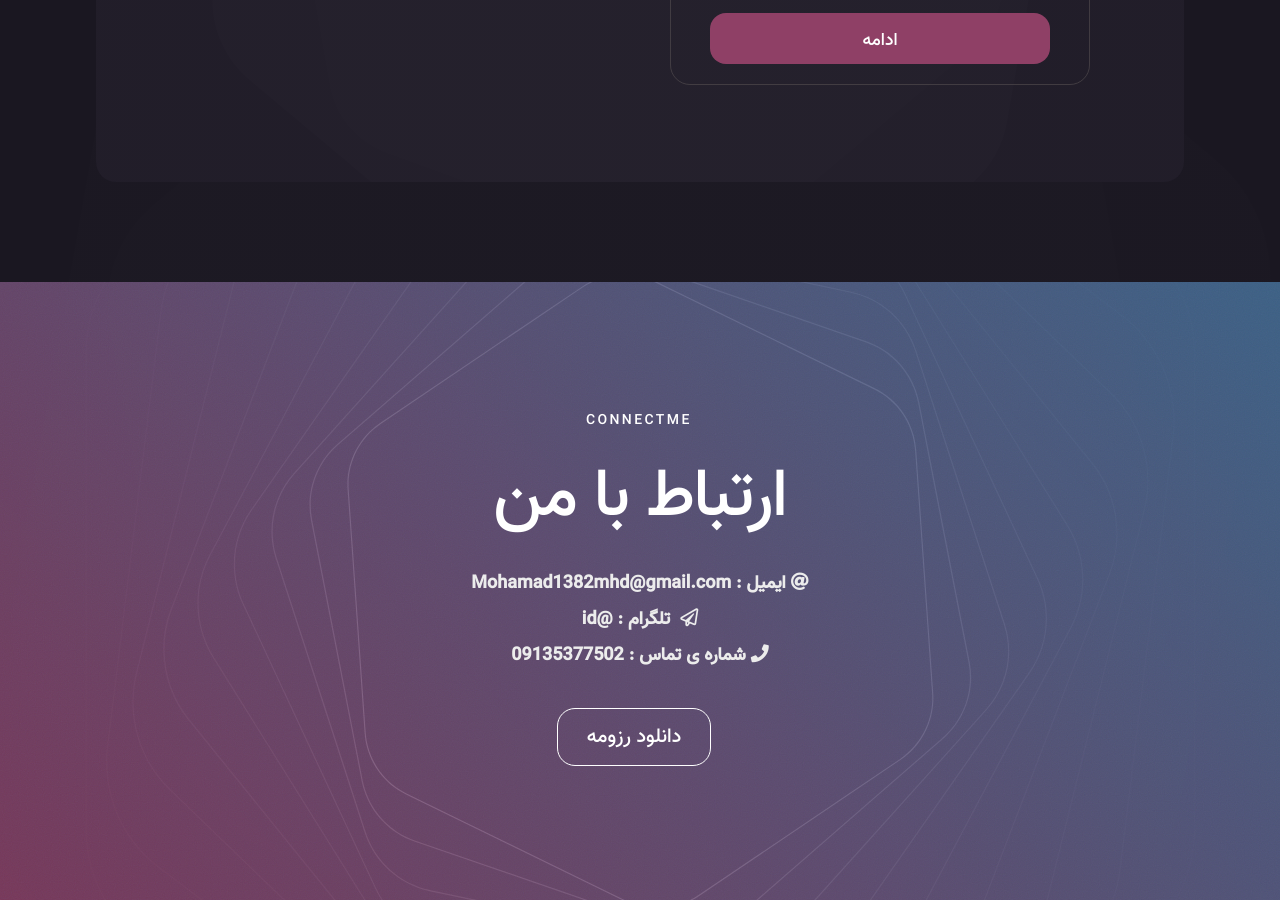
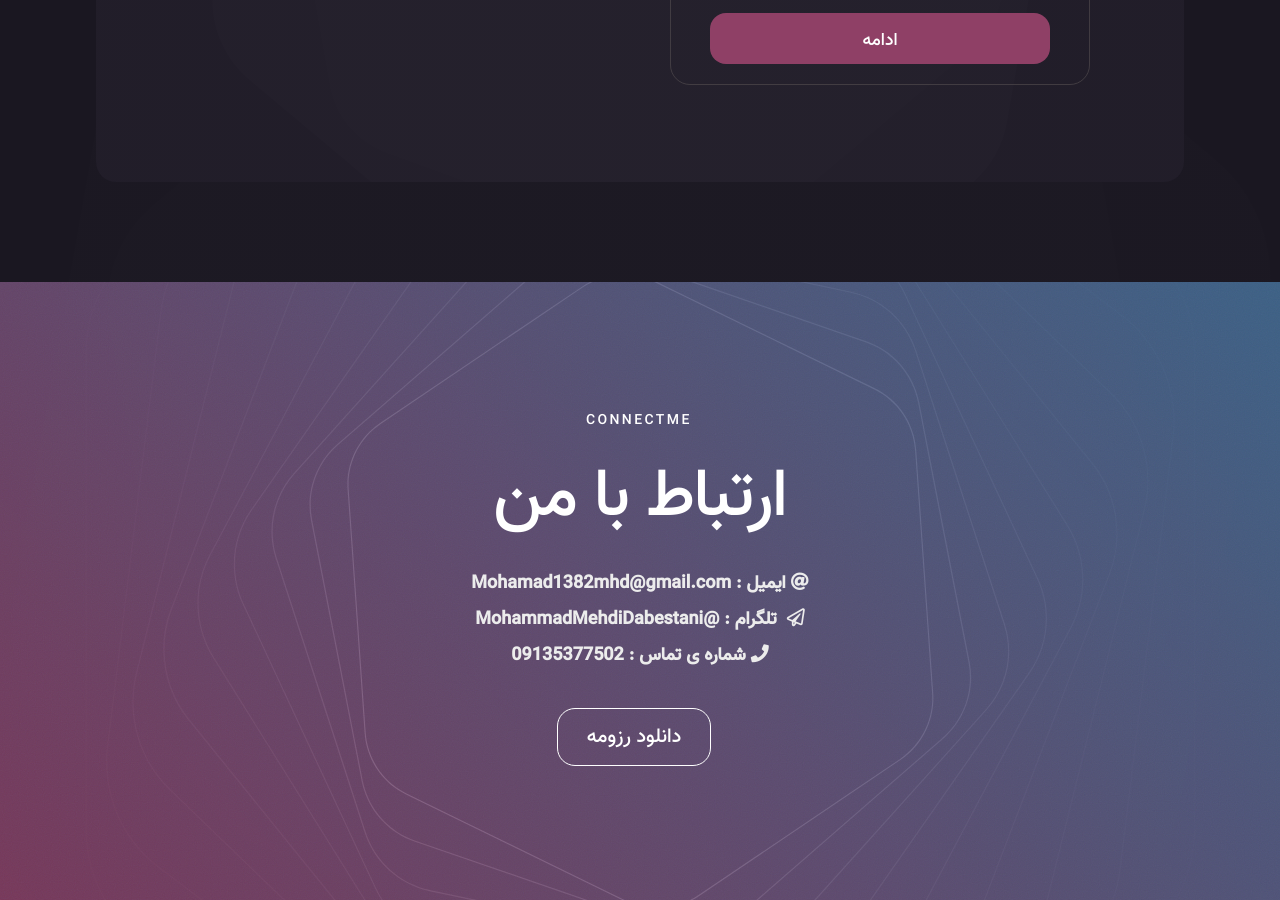
Before and after one commit to MohamadMehdiDabestani/MohamadMehdiDabestani.github.io, a Jekyll site: the page built from index.html, in a window 1280 px wide and 900 px high, scrolled down 2266 px. Built offline with Jekyll 4.4.1, drawn with Linux system fonts in a browser that asks for light colours; some web fonts are replaced.

Commit message:
Update default.html

```diff
--- a/_layouts/default.html
+++ b/_layouts/default.html
@@ -70,7 +70,7 @@
                             <p id="text03">
                             <ul>
                                 <li><i class="fas fa-at"></i>ایمیل : Mohamad1382mhd@gmail.com</li>
-                                <li><i class="far fa-paper-plane"></i> تلگرام : @id</li>
+                                <li><i class="far fa-paper-plane"></i> تلگرام : @MohammadMehdiDabestani</li>
                                 <li><i class="fas fa-phone"></i>شماره ی تماس : 09135377502</li>
                             </ul>
                             </p>
```
